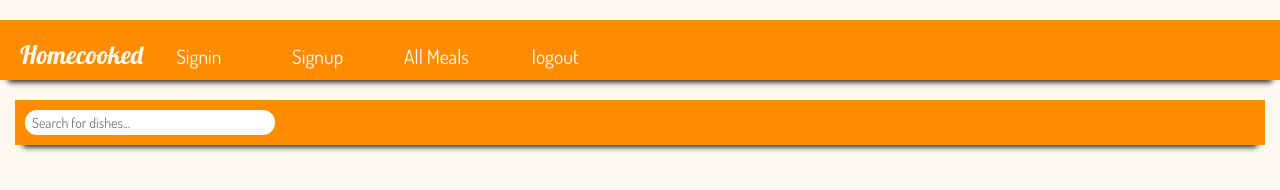
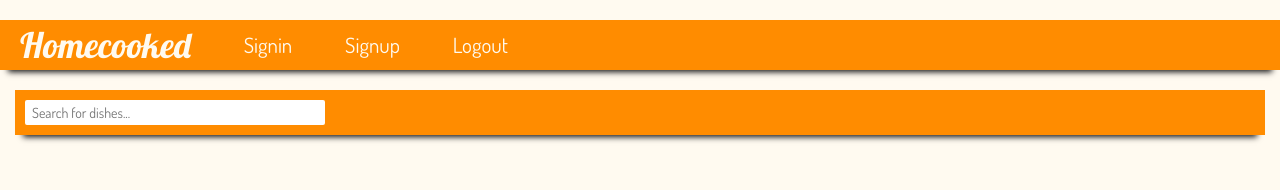
Before and after one commit to suyax/Home-cooked, a website: page client/index.html in a window 1280 px wide. Drawn offline with Linux system fonts and the light colour scheme; some packages are replaced by stand-ins of ours.

Commit message:
Mostly-finalized styling of main page

```diff
--- a/client/app/meals/meals.js
+++ b/client/app/meals/meals.js
@@ -1,6 +1,8 @@
-angular.module('homecooked.meals', [])
+angular.module('homecooked.meals', [
+  'homecooked.services'
+])
 
-.controller('MealsController', function ($element) {
+.controller('MealsController', function ($element, stubDataFactory) {
   var User = function(first, last, username) {
     this.firstName = first;
     this.lastName = last;
@@ -12,7 +14,9 @@ angular.module('homecooked.meals', [])
     this.imageUrl = image;
     this.desc = desc;
     this.user = user;
-  }
+  };
+
+  this.meals = stubDataFactory.meals;
 
   this.makeActive = function(meal) {
     meal.isActive = true;
--- a/client/index.html
+++ b/client/index.html
@@ -30,10 +30,9 @@
   <div class="header">
     <nav class="nav">
       <li class="home"><a href="#">Homecooked</a></li>
-      <li class="tutorials"><a href="#/signin">Signin</a></li>
-      <li class="about"><a href="#/signup">Signup</a></li>
-      <li class="news"><a href="#/meals">All Meals</a></li>
-      <li class="news"><a href="#/logout">logout</a></li>
+      <li><a href="#/signin">Signin</a></li>
+      <li><a href="#/signup">Signup</a></li>
+      <li><a href="#/logout">Logout</a></li>
     </nav>
   </div>
 
--- a/client/styles/style.css
+++ b/client/styles/style.css
@@ -24,32 +24,32 @@ h3 {
 h4 {
   font-size: 1.5em;
 }
+
 /* Nav bar */
 .header {
+  width: 100%;
+  padding: 0px 20px;
+  position: fixed;
+  top: 0px;
+  box-shadow: 0px 10px 6px -8px #111;
   background-color: #ff8c00;
-  box-shadow: 0px 10px 10px -10px #222222;
-  position: fixed;
-  top: 0;
-  z-index: 100;
 }
 
 .header, .header-block {
-  width: 100%;
-  margin: 20px 0;
-  padding: 0 20px;
+  margin: 20px 0px;
   height: 50px;
+  z-index: 1000;
 }
 
 @media screen and (min-width: 600px) {
   .nav li {
-    width: 120px;
     border-bottom: none;
     height: 50px;
+    vertical-align: top;
+    display: inline-block;
+    margin-right: 50px;
+    font-size: 1.5em;
     line-height: 50px;
-    font-size: 1.4em;
-    text-align: center;
-    display: inline-block;
-    margin-right: -4px;
   }
 
   .nav li a {
@@ -59,8 +59,8 @@ h4 {
 
   .nav li.home {
     font-family: Lobster, sans-serif;
-    font-size: 1.8em;
-    line-height: 50px;
+    font-size: 2.5em;
+
   }
 
 }
@@ -216,45 +216,6 @@ h4 {
 /* All foods */
 .search {
   width: 100%;
-  background-color: #ff8c00;
-  padding: 10px;
-  box-shadow: 0px 10px 15px -6px #222222;
-}
-
-.search input {
-  height: 30px;
-  padding: 5px;
-  border: 0px;
-  border-radius: 2px;
-  width: 250px;
-}
-
-.search input:focus {
-  outline: 0px;
-}
-
-.header {
-  width: 100%;
-  padding: 10px 20px;
-  position: fixed;
-  top: 0px;
-  box-shadow: 0px 10px 6px -8px #111;
-}
-
-.header, .header-block {
-  margin: 20px 0px;
-  height: 60px;
-  background-color: #ff8c00;
-  z-index: 1000;
-}
-
-.logo {
-  font-family: Lobster, sans-serif;
-  font-size: 30px;
-}
-
-.search {
-  width: 100%;
   height: 45px;
   background-color: #ff8c00;
   box-shadow: 0px 10px 6px -8px #111;
@@ -263,9 +224,10 @@ h4 {
 
 .search input {
   height: 25px;
+  width: 300px;
   position: relative;
   border: 2px solid #ffffff;
-  border-radius: 12px;
+  border-radius: 2px;
   padding: 0px 5px;
 }
 
@@ -275,12 +237,10 @@ h4 {
 
 .container-fluid {
   position: relative;
-  /*z-index: -1;*/
 }
 
 .fooditem {
   border: 0px solid white;
-  /*border-bottom: 5px solid white;*/
   height: 250px;
   padding: 0px;
   overflow: hidden;
@@ -334,6 +294,7 @@ h4 {
     background 0.4s ease-in,
     background-color 0.4s ease-in;
 }
+
 .fooditem-description-active {
   top: -100px;
   /*background: linear-gradient(rgba(0,0,0,0), rgba(0,0,0,0));*/
@@ -360,7 +321,7 @@ h4 {
 .fooditem-description h3 {
   font-family: 'Poiret One', sans-serif;
   font-size: 30px;
-  line-height: 50px;
+  line-height: 40px;
   margin: 0;
 }
 .fooditem-description h4 {
```
